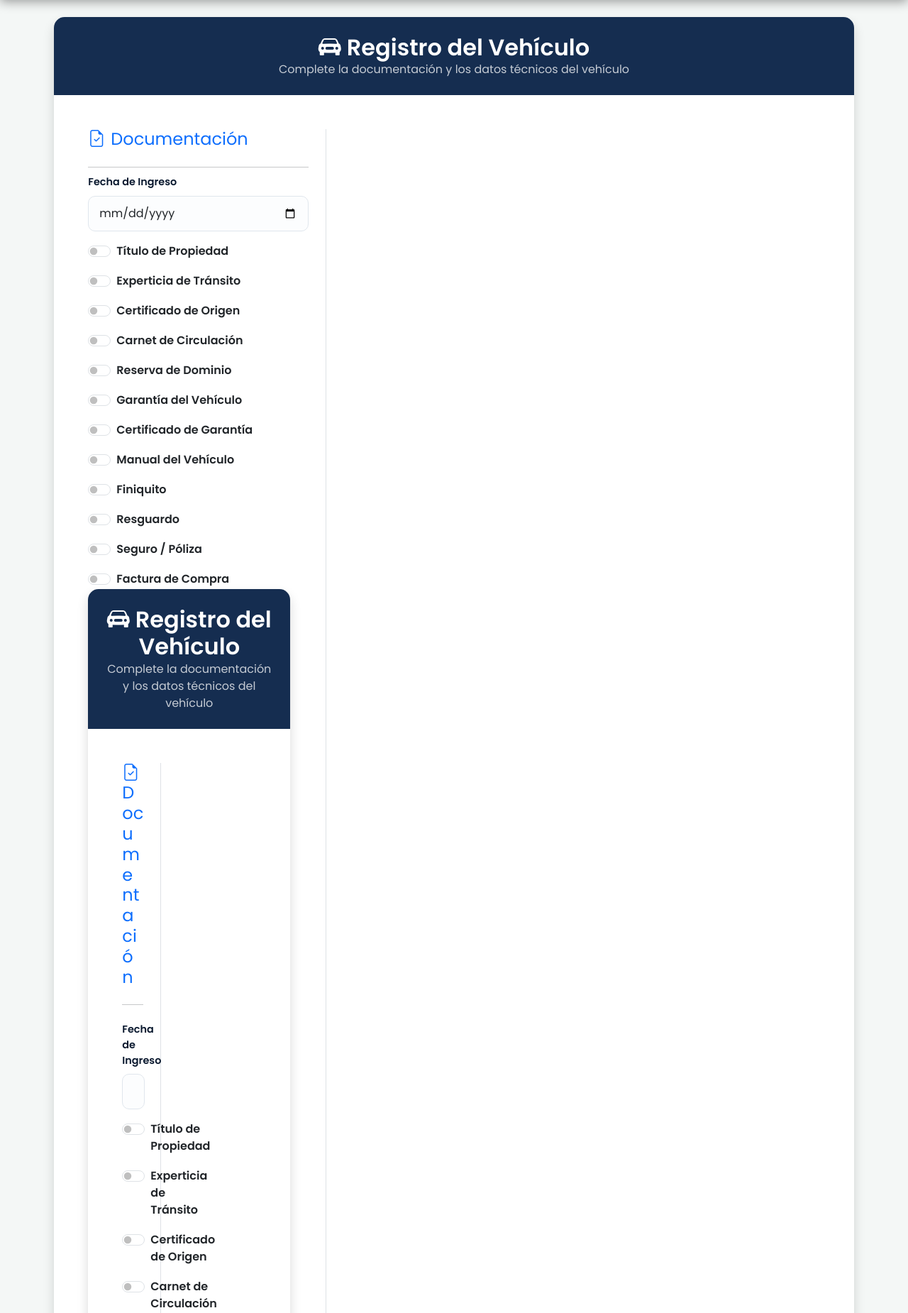
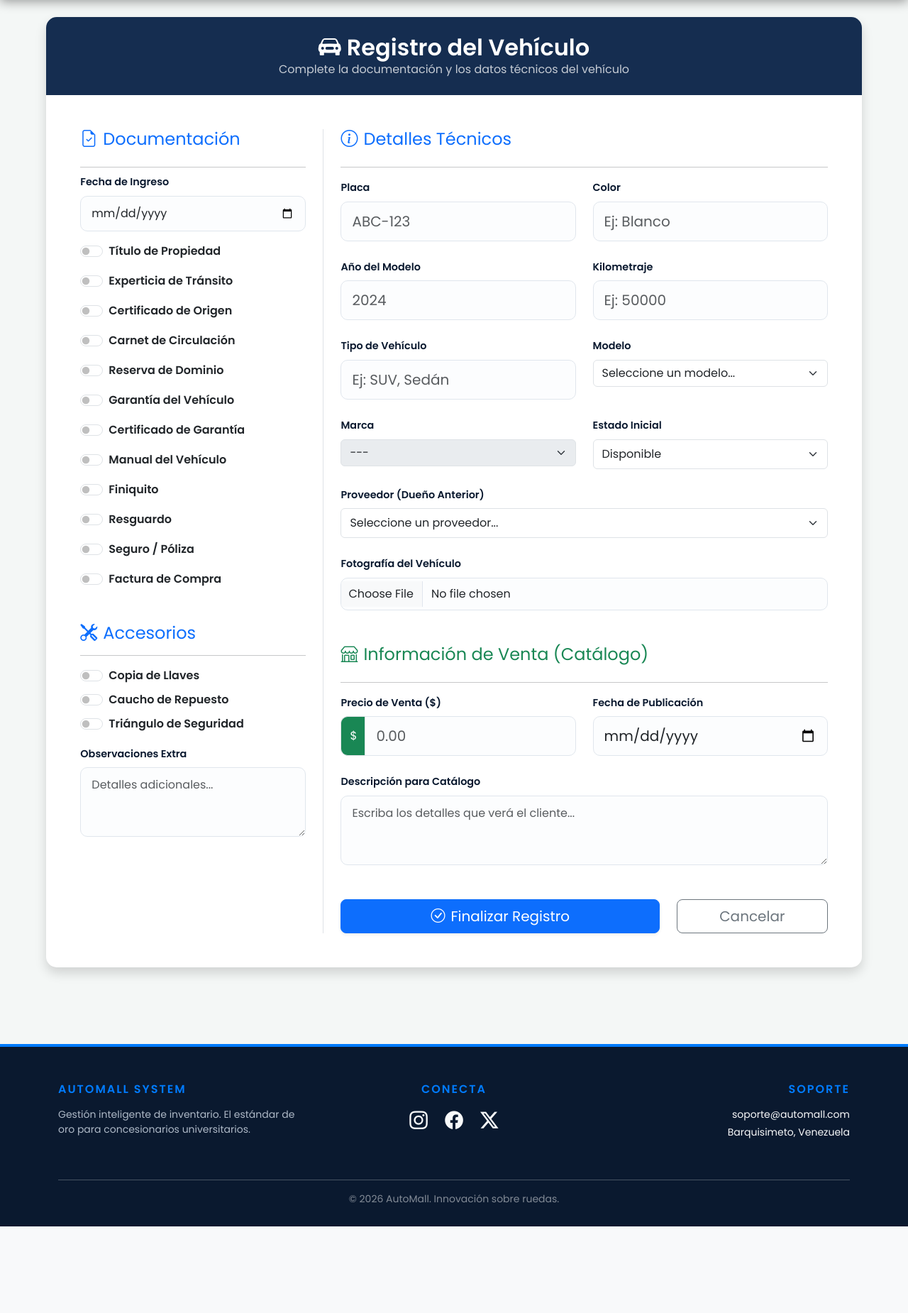
Before and after one commit to uptproyecto3/Automall, a Flask app: page /vehiculos-registrar in a window 1280 px wide. Shown: the part 96-1946 px from the top of the page at 71% size. After the commit the page ends 1824 px from the top, so only its background shows below. Run offline with Flask 3, Linux system fonts and the light colour scheme; the visitor is signed in with stand-in values (Sample User, id 1); data comes from the database, SQL or seed files in the repository; tables that the repository leaves empty hold one stand-in row (values such as "Sample post").

Commit message:
cambios bobos

```diff
--- a/controllers/marca_controller.py
+++ b/controllers/marca_controller.py
@@ -2,10 +2,10 @@
 from models.marca import Marca
 from utils.permisos import requiere_permiso
 
-marca_bp = Blueprint('marca', __name__)
+marca_bp = Blueprint('marcas', __name__)
 
 
-@marca_bp.route('/vehiculos/marca_registro', methods=['GET', 'POST'])
+@marca_bp.route('/marcas/registro', methods=['GET', 'POST'])
 @requiere_permiso('Vehiculos', 'p_crear')
 def registro_marca():
     if request.method == 'POST':
@@ -13,7 +13,7 @@
         estado = request.form['estado']
         Marca.guardar(nombre, estado)
         flash("Marca registrada con éxito")
-        return redirect(url_for('marca.registro_marca')) # Recargamos la misma página
+        return redirect(url_for('marcas.registro_marca')) # Recargamos la misma página
 
     marcas = Marca.obtener_todas()
     return render_template('vehiculos/marca_registro.html', marcas=marcas)
--- a/controllers/modelo_controller.py
+++ b/controllers/modelo_controller.py
@@ -3,9 +3,9 @@
 from models.marca import Marca
 from utils.permisos import requiere_permiso
 
-modelo_bp = Blueprint('modelo', __name__)
+modelo_bp = Blueprint('modelos', __name__)
 
-@modelo_bp.route('/vehiculos/modelo_registro', methods=['GET', 'POST'])
+@modelo_bp.route('/modelos/registro', methods=['GET', 'POST'])
 @requiere_permiso('Vehiculos', 'p_crear')
 def registro_modelo():
     if request.method == 'POST':
--- a/controllers/vehiculos_controller.py
+++ b/controllers/vehiculos_controller.py
@@ -1,8 +1,8 @@
 import os
 from flask import Blueprint, render_template, request, redirect, flash, url_for
 from models.vehiculo import Vehiculo
+from models.modelo import Modelo
 from models.marca import Marca
-from models.modelo import Modelo
 from models.proveedor import Proveedor
 from werkzeug.utils import secure_filename
 from utils.permisos import requiere_permiso
@@ -134,8 +134,11 @@
                            modelos=Modelo.obtener_todas(),
                            proveedores=Proveedor.obtener_todos())
 
-@vehiculos_bp.route('/vehiculos/lista')
-@requiere_permiso('Vehiculos', 'p_leer')
-def lista():
-    vehiculos = Vehiculo.obtener_todos()
-    return render_template('vehiculos/lista.html', vehiculos=vehiculos)
+@vehiculos_bp.route('/vehiculos-eliminar/<placa>', methods=['POST'])
+@requiere_permiso('Vehiculos', 'p_eliminar')
+def eliminar(placa):
+    if Vehiculo.eliminar(placa):
+        flash("Vehículo eliminado", "warning")
+    else:
+        flash("No se pudo eliminar el vehículo", "danger")
+    return redirect(url_for('vehiculos.lista'))
--- a/templates/base.html
+++ b/templates/base.html
@@ -47,10 +47,10 @@
                                 <li><a class="dropdown-item" href="{{ url_for('vehiculos.lista') }}"><i class="bi bi-cart-plus me-2"></i>Vehículos</a></li>
                             {% endif %}
                             {% if tiene_permiso('Marca', 'p_leer') %}
-                                <li><a class="dropdown-item" href="{{ url_for('marca.registro_marca') }}"><i class="bi bi-cart-plus me-2"></i>Nueva Marca</a></li>
+                                <li><a class="dropdown-item" href="{{ url_for('marcas.registro_marca') }}"><i class="bi bi-cart-plus me-2"></i>Nueva Marca</a></li>
                             {% endif %}
                             {% if tiene_permiso('Modelo', 'p_leer') %}
-                                <li><a class="dropdown-item" href="{{ url_for('modelo.registro_modelo') }}"><i class="bi bi-cart-plus me-2"></i>Nuevo Modelo</a></li>
+                                <li><a class="dropdown-item" href="{{ url_for('modelos.registro_modelo') }}"><i class="bi bi-cart-plus me-2"></i>Nuevo Modelo</a></li>
                             {% endif %}
                         </ul>
                     </li>
--- a/templates/vehiculos/marca_registro.html
+++ b/templates/vehiculos/marca_registro.html
@@ -11,7 +11,7 @@
                     <h5 class="mb-0"><i class="bi bi-plus-circle me-2"></i>Nueva Marca</h5>
                 </div>
                 <div class="card-body p-4">
-                    <form action="{{ url_for('marca.registro_marca') }}" method="POST">
+                    <form action="{{ url_for('marcas.registro_marca') }}" method="POST">
                         <div class="mb-3">
                             <label class="form-label fw-bold">Nombre de la Marca</label>
                             <input type="text" name="nombre_marca" class="form-control" placeholder="Ej: Toyota..." required>
--- a/templates/vehiculos/registro.html
+++ b/templates/vehiculos/registro.html
@@ -1,6 +1,5 @@
 {% extends "base.html" %}
 {% block content %}
-<div class="container-fluid mt-4 mb-5">
 <div class="container-fluid mt-4 mb-5">
     <div class="row justify-content-center">
         <div class="col-xl-11">
@@ -48,58 +47,6 @@
                                             </div>
                                         </div>
                                         {% endfor %}
-                                    </div>
-        <div class="col-xl-11">
-            <div class="card shadow border-0" style="border-radius: 15px;">
-                <div class="card-body p-0">
-                    <div class="row g-0">
-                        <div class="col-12 bg-primary text-white p-4 text-center" style="border-radius: 15px 15px 0 0;">
-                            <h2 class="fw-bold mb-0"><i class="bi bi-car-front-fill me-2"></i>Registro del Vehículo</h2>
-                            <p class="mb-0 opacity-75">Complete la documentación y los datos técnicos del vehículo</p>
-                        </div>
-
-                        <div class="col-12 p-4 p-md-5">
-                            <form action="{{ url_for('vehiculos.registro') }}" method="POST" enctype="multipart/form-data">
-                                <div class="row g-5">
-                                    <!-- COLUMNA IZQUIERDA: DOCUMENTACIÓN -->
-                                    <div class="col-lg-4 border-end">
-                                        <h4 class="mb-4 text-primary"><i class="bi bi-file-earmark-check me-2"></i>Documentación</h4>
-                                        <hr>
-                                        <div class="row gy-3">
-                                            <div class="col-12 mt-4">
-                                                <label class="form-label fw-bold">Fecha de Ingreso</label>
-                                                <input type="date" name="fecha_ingreso" class="form-control" required>
-                                            </div>
-
-                                            {% set docs = [
-                                                ('original_totalPropiedad', 'Título de Propiedad'),
-                                                ('experticia_transito', 'Experticia de Tránsito'),
-                                                ('certificado_origen', 'Certificado de Origen'),
-                                                ('carnet_circulacion', 'Carnet de Circulación'),
-                                                ('reserva_dominio', 'Reserva de Dominio'),
-                                                ('garantia_vehiculo', 'Garantía del Vehículo'),
-                                                ('certificado_garantia', 'Certificado de Garantía'),
-                                                ('manual_vehiculoGarantia', 'Manual del Vehículo'),
-                                                ('finiquito', 'Finiquito'),
-                                                ('resguardo', 'Resguardo'),
-                                                ('seguro', 'Seguro / Póliza'),
-                                                ('factura_compra', 'Factura de Compra')
-                                            ] %}
-
-                                            {% for field, label in docs %}
-                                            <div class="col-12">
-                                                <div class="form-check form-switch">
-                                                    <input class="form-check-input" type="checkbox" name="{{ field }}" id="{{ field }}">
-                                                    <label class="form-check-label fw-semibold" for="{{ field }}">{{ label }}</label>
-                                                </div>
-                                            </div>
-                                            {% endfor %}
-
-                                            <div class="col-12">
-                                                <label class="form-label fw-bold">Observaciones Extra</label>
-                                                <textarea name="otro_documento" class="form-control" rows="2" placeholder="Detalles adicionales de papeles..."></textarea>
-                                            </div>
-                                        </div>
                                     </div>
 
                                     <!-- SECCIÓN DE ACCESORIOS  -->
@@ -239,21 +186,6 @@
                             </div>
                         </form>
                     </div>
-                                        <div class="row mt-5">
-                                            <div class="col-md-8">
-                                                <button type="submit" class="btn btn-primary btn-lg w-100 shadow-sm">
-                                                    <i class="bi bi-check-circle me-2"></i>Finalizar Registro
-                                                </button>
-                                            </div>
-                                            <div class="col-md-4">
-                                                <a href="{{ url_for('vehiculos.lista') }}" class="btn btn-outline-secondary btn-lg w-100">Cancelar</a>
-                                            </div>
-                                        </div>
-                                    </div>
-                                </div>
-                            </form>
-                        </div>
-                    </div>
                 </div>
             </div>
         </div>
```
